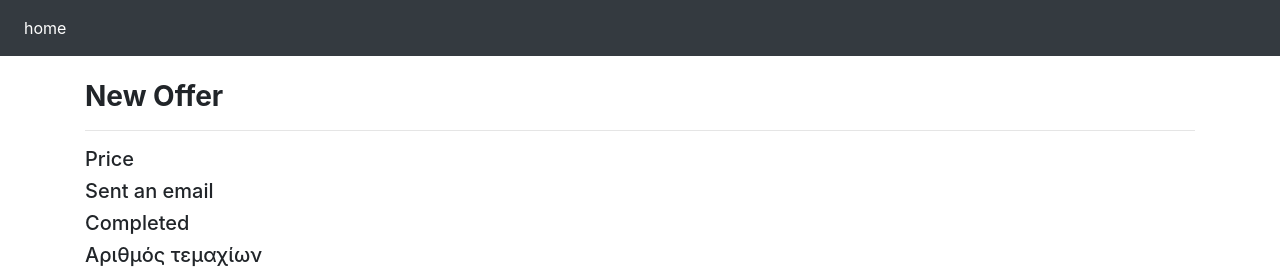
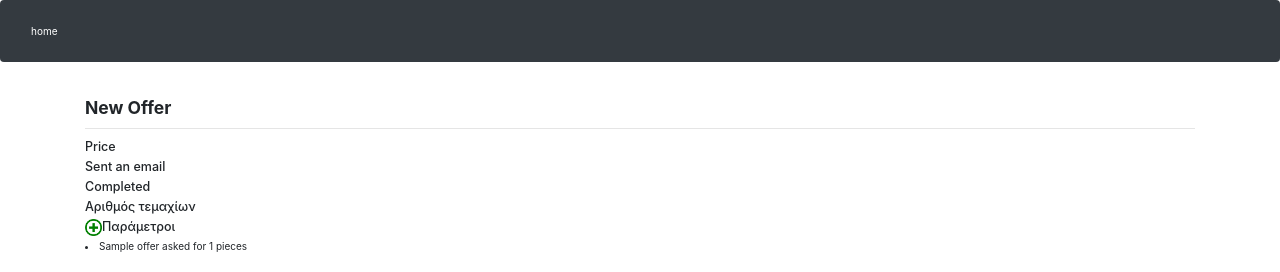
Before and after one commit to Vskouteris/tddDjango, a Django app: page / in a window 1280 px wide. Shown: the top 272 px of the page. Run offline with Django 3.2, Linux system fonts and the light colour scheme; tables that the repository leaves empty hold one stand-in row (values such as "Sample post"); some libraries are stand-ins or nearby versions.

Commit message:
sqllite to postgres and static config

```diff
--- a/tddDjango/backend/templates/backend/home.html
+++ b/tddDjango/backend/templates/backend/home.html
@@ -10,6 +10,15 @@
 		<meta name="description" content="">
 		<meta name="viewport" content="width=device-width, initial-scale=1">
 		<link rel="stylesheet" href="">
+		<link rel="shortcut icon" href="#">
+
+		<!-- Latest compiled and minified CSS -->
+		<link rel="stylesheet" href="https://maxcdn.bootstrapcdn.com/bootstrap/3.4.1/css/bootstrap.min.css">
+		<!-- jQuery library -->
+		<script src="https://ajax.googleapis.com/ajax/libs/jquery/3.5.1/jquery.min.js"></script>
+		<!-- Latest compiled JavaScript -->
+		<script src="https://maxcdn.bootstrapcdn.com/bootstrap/3.4.1/js/bootstrap.min.js"></script>
+
 	</head>
 	<body>
 		<!--[if lt IE 7]>
@@ -26,14 +35,18 @@
 				<h5>Sent an email</h5>
 				<h5>Completed</h5>
 				<h5>Αριθμός τεμαχίων</h5>
-				<h5><img src="images/plus.gif" alt="plus"/>Παράμετροι</h5>
 				<div>
-
+				<h5><img style="float:left" width="17" class="img-fluid" src="{% static 'images/greenPlus.png' %}" alt="plus"/>Παράμετροι</h5>
 				</div>
+				{% for offer in offers %}
+					<li>{{offer}}</li>
+				{% endfor %}
 			</div>
 		</div>
 
+		<script type="text/javascript" src="{% static 'js/main.js' %}"></script>
+		{% endblock content %}
 
-		{% endblock content %}
 	</body>
+
 </html>
--- a/tddDjango/requirements.txt
+++ b/tddDjango/requirements.txt
@@ -1,8 +1,10 @@
 asgiref==3.3.1
+dj-database-url==0.5.0
 Django==3.1.6
 django-cors-headers==3.7.0
 djangorestframework==3.12.2
 numpy==1.20.1
+psycopg2==2.8.6
 pytz==2021.1
 selenium==3.141.0
 sqlparse==0.4.1
--- /dev/null
+++ b/tddDjango/static/js/main.js
@@ -0,0 +1 @@
+console.log("linkedddd.....");
```
Also changed, not shown: tddDjango/tddDjango/settings.py (+14 -2 lines), tddDjango/static/images/greenPlus.png (added).
